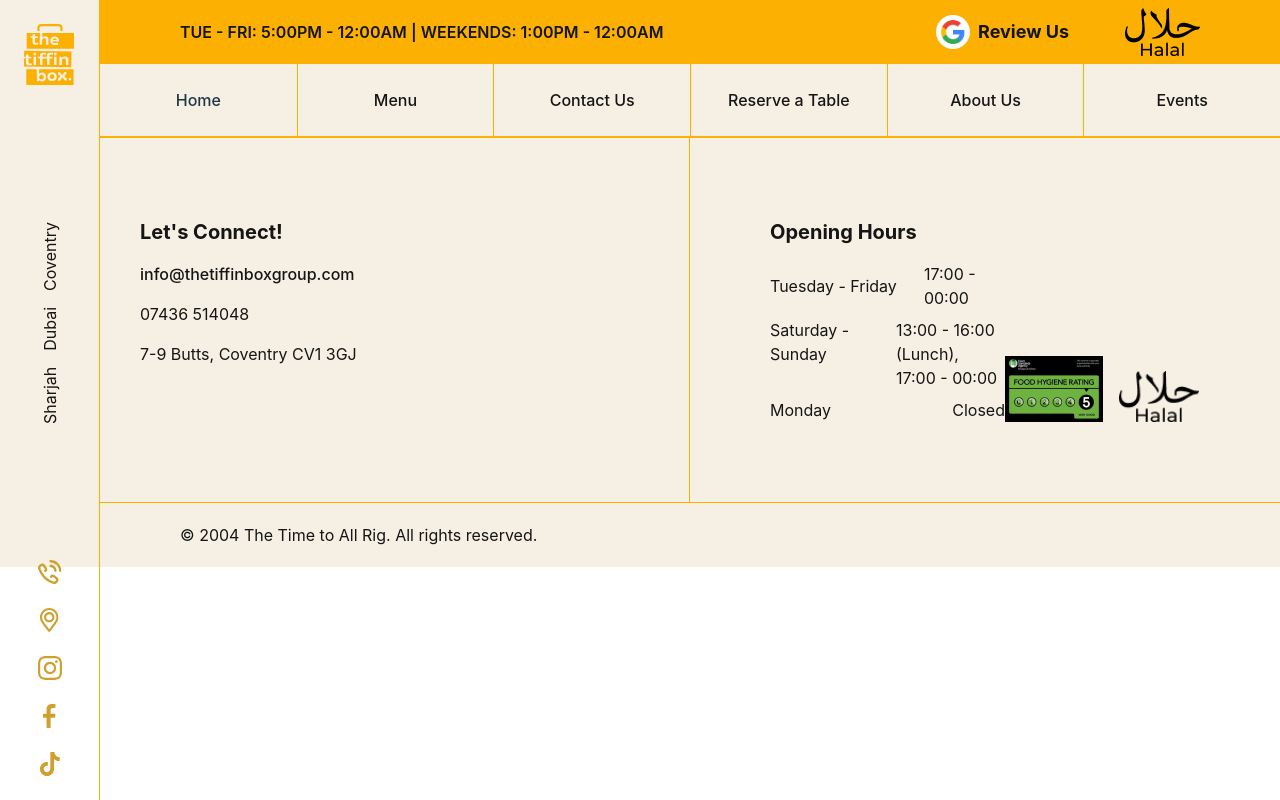
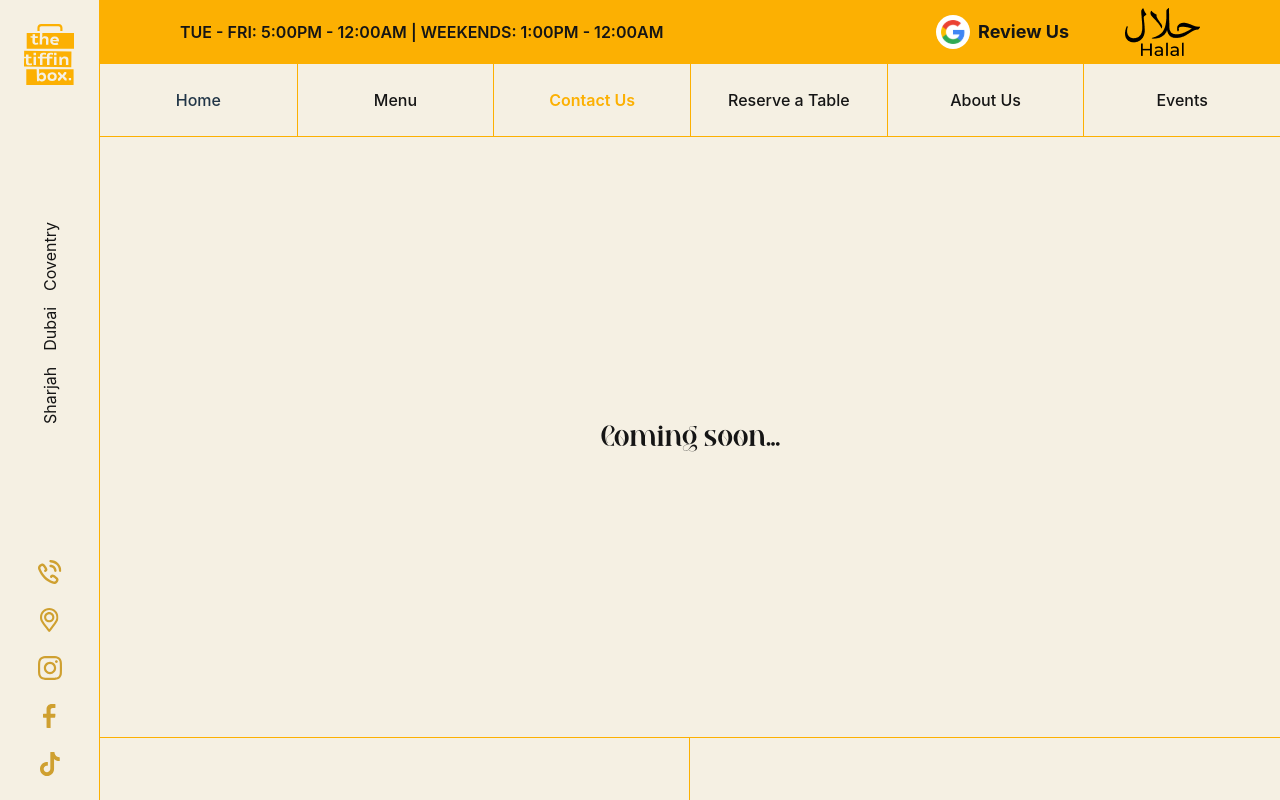
Before and after one commit to mrudulks/tiffinbox-website, a Vue app: page /contact in a window 1280 px wide. Shown: the top 800 px of the page. Built offline with nearby package versions, Linux system fonts and the light colour scheme.

Commit message:
new pages

```diff
--- a/src/components/Header.vue
+++ b/src/components/Header.vue
@@ -37,15 +37,15 @@
         >Home</RouterLink
       >
       <!-- <a href="" class="flex items-center py-6 pl-20 font-semibold text-tiffinTextYellow">Home</a> -->
-      <a
-        href=""
+      <RouterLink
+        to="/menu"
         class="flex items-center justify-center py-6 text-tiffinTextPrimary font-medium hover:text-tiffinYellow"
-        >Menu</a
+        >Menu</RouterLink
       >
-      <a
-        href=""
+      <RouterLink
+        to="/contact"
         class="flex items-center justify-center py-6 text-tiffinTextPrimary font-medium hover:text-tiffinYellow"
-        >Contact Us</a
+        >Contact Us</RouterLink
       >
       <a
         href="https://web.dojo.app/create_booking/vendor/Id6-dZzUHGU9vkjHgTOO9v6nLlgP1enw3Y-YuobrXt0_restaurant?utm_source=reserve_with_google_action_link"
@@ -58,10 +58,10 @@
         >About Us</RouterLink
       >
       <!-- <a href="" class="flex items-center justify-center py-6 text-tiffinTextPrimary font-medium"></a> -->
-      <a
-        href=""
+      <RouterLink
+        to="/events"
         class="flex items-center justify-center py-6 text-tiffinTextPrimary font-medium hover:text-tiffinYellow"
-        >Events</a
+        >Events</RouterLink
       >
     </nav>
 
--- /dev/null
+++ b/src/views/Contact.vue
@@ -0,0 +1,13 @@
+<template>
+  <div
+    class="w-full flex items-center justify-center"
+    style="height: calc(100vh - 200px)"
+  >
+    <h4 class="text-tiffinTextPrimary text-2xl font-sans">Coming soon...</h4>
+  </div>
+</template>
+<script>
+export default {
+  name: "Contact Us",
+};
+</script>
--- /dev/null
+++ b/src/views/Events.vue
@@ -0,0 +1,13 @@
+<template>
+  <div
+    class="w-full flex items-center justify-center"
+    style="height: calc(100vh - 200px)"
+  >
+    <h4 class="text-tiffinTextPrimary text-2xl font-sans">Coming soon...</h4>
+  </div>
+</template>
+<script>
+export default {
+  name: "Events",
+};
+</script>
--- /dev/null
+++ b/src/views/Menu.vue
@@ -0,0 +1,13 @@
+<template>
+  <div
+    class="w-full flex items-center justify-center"
+    style="height: calc(100vh - 200px)"
+  >
+    <h4 class="text-tiffinTextPrimary text-2xl font-sans">Coming soon...</h4>
+  </div>
+</template>
+<script>
+export default {
+  name: "Menu",
+};
+</script>
```
Also changed, not shown: src/router.js (+15 -0 lines).
